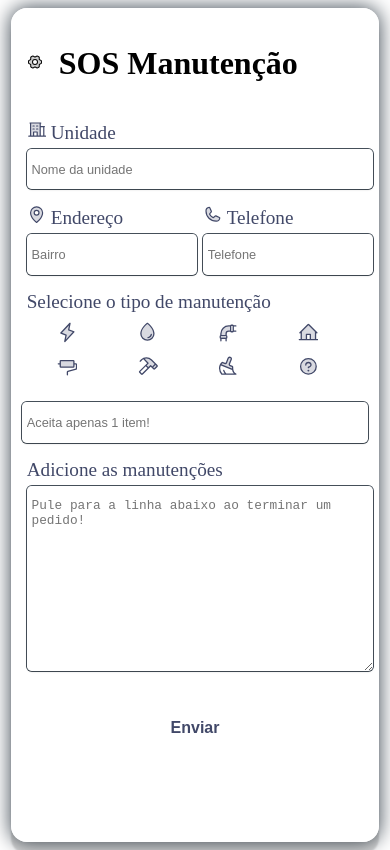
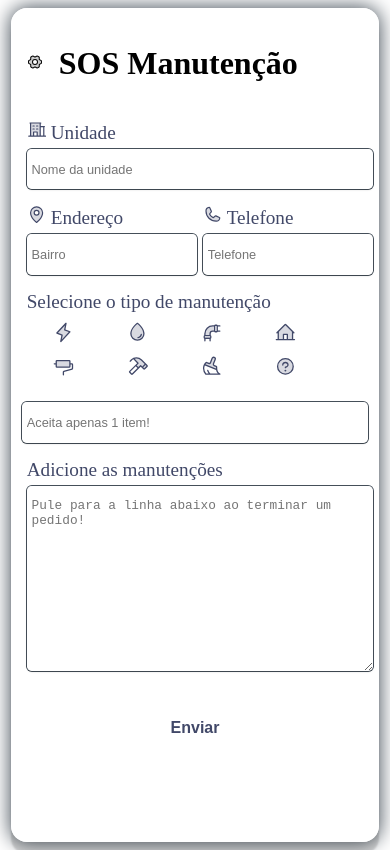
Before and after one commit to Diego-Cesare/sos_manutencao, a React (Vite) app: page / in a window 390 px wide. Built offline with nearby package versions, Linux system fonts and the light colour scheme; the HTML template or start-up script is replaced by a standard one.

Commit message:
Mudanças no layot

```diff
--- a/src/styles/itens.sass
+++ b/src/styles/itens.sass
@@ -17,6 +17,7 @@ form
     display: flex
     flex-direction: column
     align-items: center
+    justify-content: center
 
 .titulo
     display: flex
@@ -51,7 +52,7 @@ nav a
     padding: 0.3rem 2.6rem
     font-size: 1.8rem
     @media screen and (max-width: 430px)
-        padding: 0.2rem 1.8rem
+        padding: 0.2rem 1.6rem
         font-size: 1.3rem
         -webkit-min-device-pixel-ratio: 2
 
```
